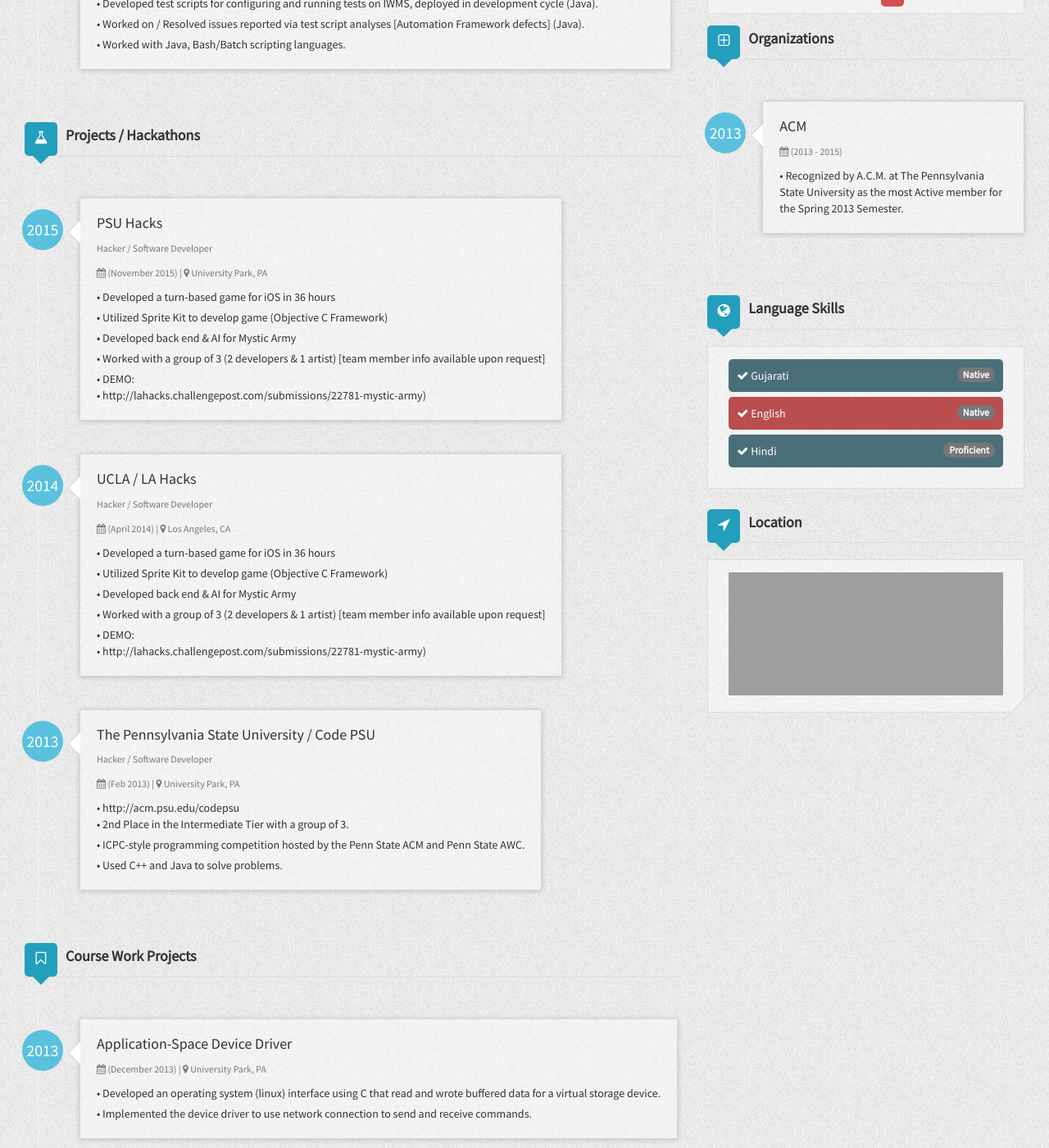
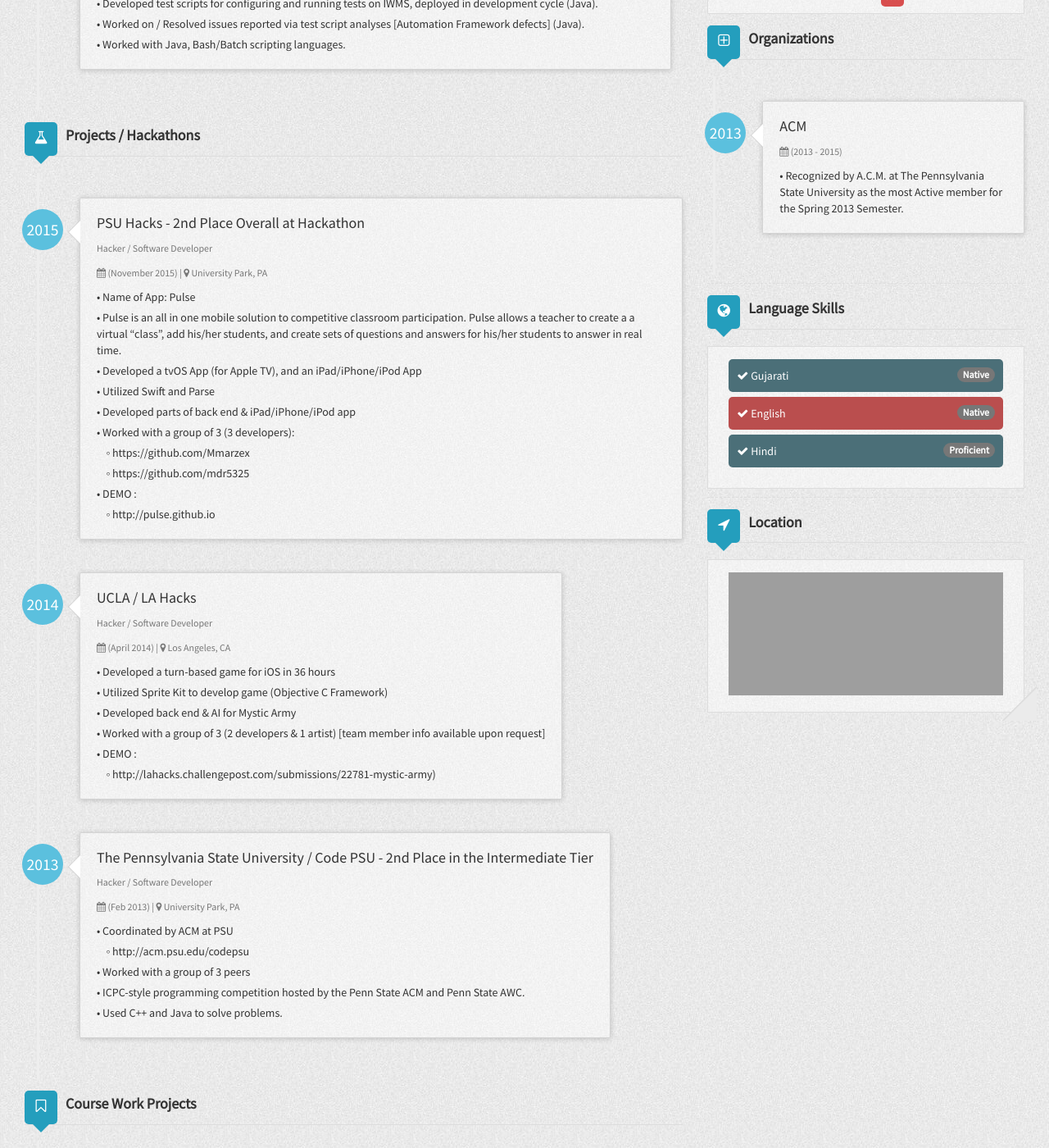
Before and after one commit to rainmaker490/rainmaker490.github.io, a Jekyll site: the page built from index.html, in a window 1280 px wide and 1400 px high, scrolled down 1237 px. Shown: the whole window at 82% size. Built offline with Jekyll 4.4.1, drawn with Linux system fonts in a browser that asks for light colours; grey boxes are pictures that could not be loaded.

Commit message:
Update Hackathon / Project Information
Hackathon Update
PSU Hacks
Changed how to display links in Projects section

```diff
--- a/_config.yml
+++ b/_config.yml
@@ -30,15 +30,15 @@
           link: '/assets/demo/CSE_PASS.pdf'
           linkDescription: '***Click Me to view Features Implemented & architecture/scope of project***'
         - description2:
-          caption: '• Led a group of 5 peers.'
+          caption: '•  Led a group of 5 peers.'
         - description3:
-          caption: '• Worked on Application that allows Distance Education Students to submit programming assignments online and get instant feedback(stylecheck errors, output correctness, compilation errors) (Java, Bash, PHP).'
+          caption: '•  Worked on Application that allows Distance Education Students to submit programming assignments online and get instant feedback(stylecheck errors, output correctness, compilation errors) (Java, Bash, PHP).'
         - description4:
-          caption: '• Developed queue to run workloads requested by client to be processed on the server (server-side systems code)(Bash/PHP).'
+          caption: '•  Developed queue to run workloads requested by client to be processed on the server (server-side systems code)(Bash/PHP).'
         - description5:
-          caption: '• Developed and refactored Client-Side code to optimize (Java).'
+          caption: '•  Developed and refactored Client-Side code to optimize (Java).'
         - description6:
-          caption: '• Refactored structure of server-side code for better design (Bash/PHP).'
+          caption: '•  Refactored structure of server-side code for better design (Bash/PHP).'
     - work2:
       company: IBM
       location: Las Vegas, NV
@@ -47,21 +47,21 @@
       duration: (July 2014 - Dec 2014)
       description:
         - description1:
-          caption: '• Developed utility to automate the deployment of TRIRIGA onto application servers. (Java/ Bash Scripts).'
+          caption: '•  Developed utility to automate the deployment of TRIRIGA onto application servers. (Java/ Bash Scripts).'
         - description2:
-          caption: '• Developed utility to automate publishing of the latest TRIRIGA build (upgrade server) (Java/ Bash Scripts/Python).'
+          caption: '•  Developed utility to automate publishing of the latest TRIRIGA build (upgrade server) (Java/ Bash Scripts/Python).'
         - description3:
-          caption: '• Developed utility to import / export Oracle databases (Bash Scripts).'
+          caption: '•  Developed utility to import / export Oracle databases (Bash Scripts).'
         - description4:
-          caption: '• Set up continuous delivery environments to be used by QA for quick-fix defect testing. (IBM SCO, CloudStack).'
+          caption: '•  Set up continuous delivery environments to be used by QA for quick-fix defect testing. (IBM SCO, CloudStack).'
         - description5:
-          caption: '• Built linux servers (RHEL 7).'
+          caption: '•  Built linux servers (RHEL 7).'
         - description6:
-          caption: '• Developed Bash Scripts to meet pre-install criteria (on RHEL 7) (modification of kernel-parameters) to install Oracle Database 12c.'
+          caption: '•  Developed Bash Scripts to meet pre-install criteria (on RHEL 7) (modification of kernel-parameters) to install Oracle Database 12c.'
         - description7:
-          caption: '• Developed Automation Library utilizing Automation Framework 2.0 for QA testers with minimal development background (Java).'
+          caption: '•  Developed Automation Library utilizing Automation Framework 2.0 for QA testers with minimal development background (Java).'
         - description8:
-          caption: '• Worked / Resolved on Automation Framework 2.0 defects (Java).'
+          caption: '•  Worked / Resolved on Automation Framework 2.0 defects (Java).'
     - work3:
       company: IBM
       location: San Ramon, CA
@@ -70,36 +70,48 @@
       duration: (Jan 2014 - July 2014)
       description:
         - description1:
-          caption: '• Worked on Integrated Workplace Management Systems.'
+          caption: '•  Worked on Integrated Workplace Management Systems.'
         - description2:
-          caption: '• Developed Automation Framework (Automation Framework 2.0) used for QA regression testing (Java/Selenium API).'
+          caption: '•  Developed Automation Framework (Automation Framework 2.0) used for QA regression testing (Java/Selenium API).'
         - description3:
-          caption: '• Developed regression tests utilizing Automation Framework (Java / Selenium API).'
+          caption: '•  Developed regression tests utilizing Automation Framework (Java / Selenium API).'
         - description4:
-          caption: '• Developed test scripts for configuring and running tests on IWMS, deployed in development cycle (Java).'
+          caption: '•  Developed test scripts for configuring and running tests on IWMS, deployed in development cycle (Java).'
         - description5:
-          caption: '• Worked on / Resolved issues reported via test script analyses [Automation Framework defects] (Java).'
+          caption: '•  Worked on / Resolved issues reported via test script analyses [Automation Framework defects] (Java).'
         - description6:
-          caption: '• Worked with Java, Bash/Batch scripting languages.'
+          caption: '•  Worked with Java, Bash/Batch scripting languages.'
   projects:
     - project1:
-      company: PSU Hacks
+      company: PSU Hacks - 2nd Place Overall at Hackathon
       location: University Park, PA
       title: Hacker / Software Developer
       started: 2015
       duration: (November 2015)
       description:
         - description1:
-          caption: '• Developed a turn-based game for iOS in 36 hours'
-        - description2:
-          caption: '• Utilized Sprite Kit to develop game (Objective C Framework)'
+          caption:
+            - caption: '•  Name of App: Pulse'
+            - caption: '•  Pulse is an all in one mobile solution to competitive classroom participation. Pulse allows a teacher to create a a virtual “class”, add his/her students, and create sets of questions and answers for his/her students to answer in real time. '
         - description3:
-          caption: '• Developed back end & AI for Mystic Army'
+          caption:
+            - caption: '•  Developed a tvOS App (for Apple TV), and an iPad/iPhone/iPod App'
         - description4:
-          caption: '• Worked with a group of 3 (2 developers & 1 artist) [team member info available upon request]'
+          caption:
+            - caption: '•  Utilized Swift and Parse'
         - description5:
-          caption: '• DEMO:'
-          link: 'http://lahacks.challengepost.com/submissions/22781-mystic-army)'
+          caption:
+            - caption: '•  Developed parts of back end & iPad/iPhone/iPod app'
+        - description6:
+          link:
+            - description: '•  Worked with a group of 3 (3 developers):'
+            - link: 'https://github.com/Mmarzex'
+            - link: 'https://github.com/mdr5325'
+        - description7:
+          caption:
+            - caption: '•  DEMO :'
+          link:
+            - link: 'http://pulse.github.io'
     - project2:
       company: UCLA / LA Hacks
       location: Los Angeles, CA
@@ -108,31 +120,42 @@
       duration: (April 2014)
       description:
         - description1:
-          caption: '• Developed a turn-based game for iOS in 36 hours'
+          caption:
+            - caption: '•  Developed a turn-based game for iOS in 36 hours'
         - description2:
-          caption: '• Utilized Sprite Kit to develop game (Objective C Framework)'
+          caption:
+            - caption: '•  Utilized Sprite Kit to develop game (Objective C Framework)'
         - description3:
-          caption: '• Developed back end & AI for Mystic Army'
+          caption:
+            - caption: '•  Developed back end & AI for Mystic Army'
         - description4:
-          caption: '• Worked with a group of 3 (2 developers & 1 artist) [team member info available upon request]'
+          caption:
+            - caption: '•  Worked with a group of 3 (2 developers & 1 artist) [team member info available upon request]'
         - description5:
-          caption: '• DEMO:'
-          link: 'http://lahacks.challengepost.com/submissions/22781-mystic-army)'
+          link:
+            - description: '•  DEMO : '
+            - link: 'http://lahacks.challengepost.com/submissions/22781-mystic-army)'
+
     - project3:
-      company: The Pennsylvania State University / Code PSU
+      company: The Pennsylvania State University / Code PSU - 2nd Place in the Intermediate Tier
       location: University Park, PA
       title: Hacker / Software Developer
       started: 2013
       duration: (Feb 2013)
       description:
         - description1:
-          link: 'http://acm.psu.edu/codepsu'
+          link:
+            - description: '•  Coordinated by ACM at PSU'
+            - link: 'http://acm.psu.edu/codepsu'
         - description2:
-          caption: '• 2nd Place in the Intermediate Tier with a group of 3.'
+          caption:
+            - caption: '•  Worked with a group of 3 peers'
         - description3:
-          caption: '• ICPC-style programming competition hosted by the Penn State ACM and Penn State AWC.'
+          caption:
+            - caption: '•  ICPC-style programming competition hosted by the Penn State ACM and Penn State AWC.'
         - description4:
-          caption: '• Used C++ and Java to solve problems.'
+          caption:
+            - caption: '•  Used C++ and Java to solve problems.'
   courseWorkProjects:
     - course1:
       company: Application-Space Device Driver
@@ -141,9 +164,9 @@
       duration: (December 2013)
       description:
         - description1:
-          caption: '• Developed an operating system (linux) interface using C that read and wrote buffered data for a virtual storage device.'
+          caption: '•  Developed an operating system (linux) interface using C that read and wrote buffered data for a virtual storage device.'
         - description2:
-          caption: '• Implemented the device driver to use network connection to send and receive commands.'
+          caption: '•  Implemented the device driver to use network connection to send and receive commands.'
     - course2:
       company: Numerical Analysis And Computation
       location: University Park, PA
@@ -152,9 +175,9 @@
       duration: (September 2013)
       description:
         - description1:
-          caption: '• Analyzed the correlation of randomly generated walks with stock prices.'
+          caption: '•  Analyzed the correlation of randomly generated walks with stock prices.'
         - description2:
-          caption: '• Developed a model using Matlab to price a European call option using a random walk. (Monte-Carlo method)'
+          caption: '•  Developed a model using Matlab to price a European call option using a random walk. (Monte-Carlo method)'
     - course2:
       company: Numerical Analysis And Computation
       location: University Park, PA
@@ -163,7 +186,7 @@
       duration: (September 2013)
       description:
         - description1:
-          caption: '• Developed scripts in Matlab to mathematically analyze interpolation of images using Bilinear, Nearest-Neighbor, Linear, Cubic, and Spline Interpolations.'
+          caption: '•  Developed scripts in Matlab to mathematically analyze interpolation of images using Bilinear, Nearest-Neighbor, Linear, Cubic, and Spline Interpolations.'
   educationHistory:
     - education1:
       organization: The Pennsylvania State University
@@ -179,7 +202,7 @@
       duration: (2013 - 2015)
       description:
         - description1:
-          caption: '• Recognized by A.C.M. at The Pennsylvania State University as the most Active member for the Spring 2013 Semester.'
+          caption: '•  Recognized by A.C.M. at The Pennsylvania State University as the most Active member for the Spring 2013 Semester.'
   languages:
     - language1:
       name: Gujarati
--- a/index.html
+++ b/index.html
@@ -83,12 +83,19 @@
                                 </div>
                                 <div class="timeline-body">
                                     {% for details in  project.description %}
-                                    		{% if details.caption %}
-                                        		<p>{{ details.caption }}</p>
+                                    	{% for captions in details.caption %}
+                                    		{% if captions.caption %}
+                                        		<p>{{ captions.caption }}</p>
                                         	{% endif %}
-                                        	{% if details.link %}
-                                        		<a href={{ details.link }} >• {{ details.link }} </a>
+                                        {% endfor %}
+                                        {% for links in details.link %}
+                                        	<p> {{ links.description }}</p>
+                                        	{% if links.link %}
+                                        		<p> &nbsp; &nbsp;
+                                        		<a href={{ links.link }} >◦ {{ links.link }} </a>
+                                        		</p>
                                         	{% endif %}
+                                        {% endfor %}
                                     {% endfor %}
                                 </div>
                             </div>
```
Also changed, not shown: 2 other files.
